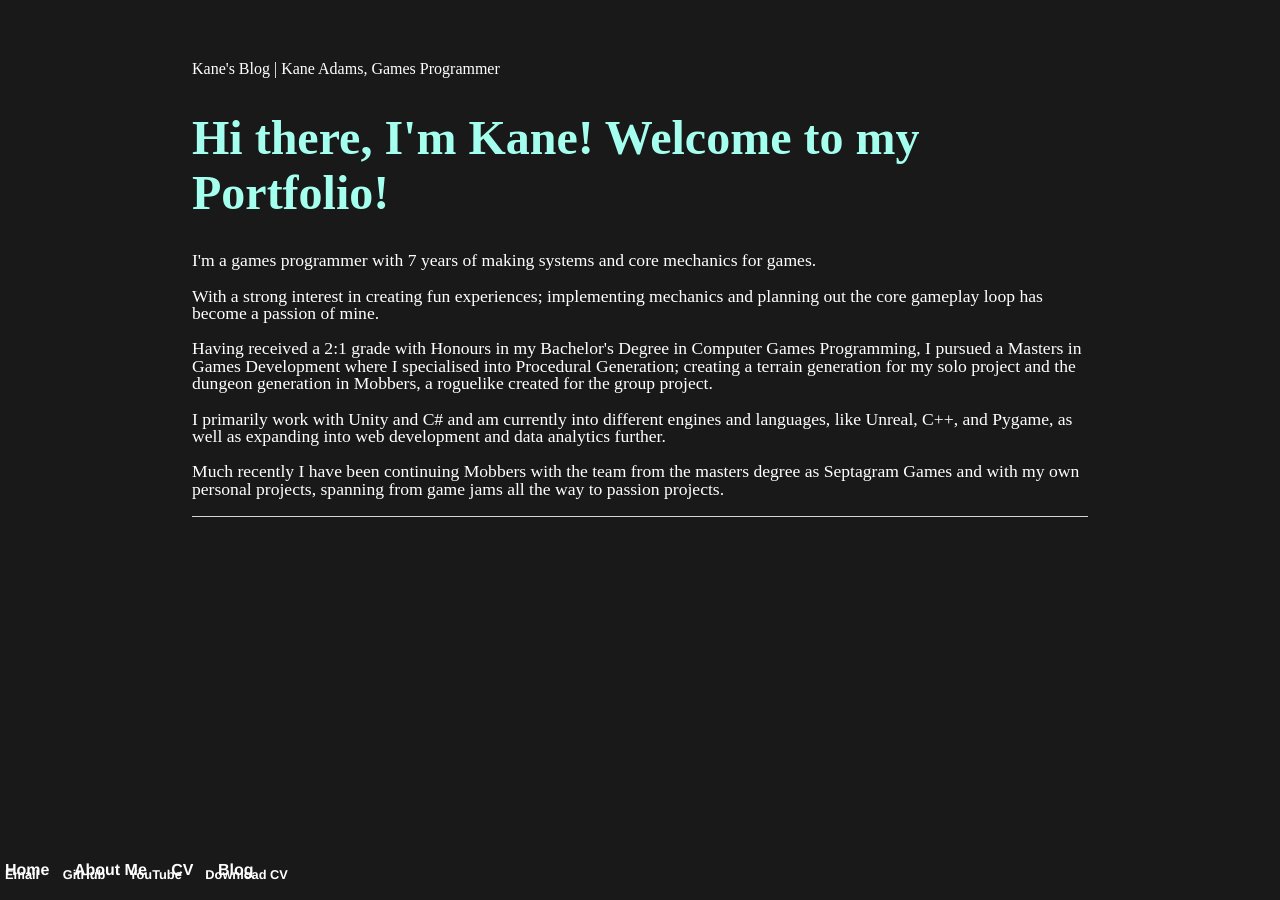
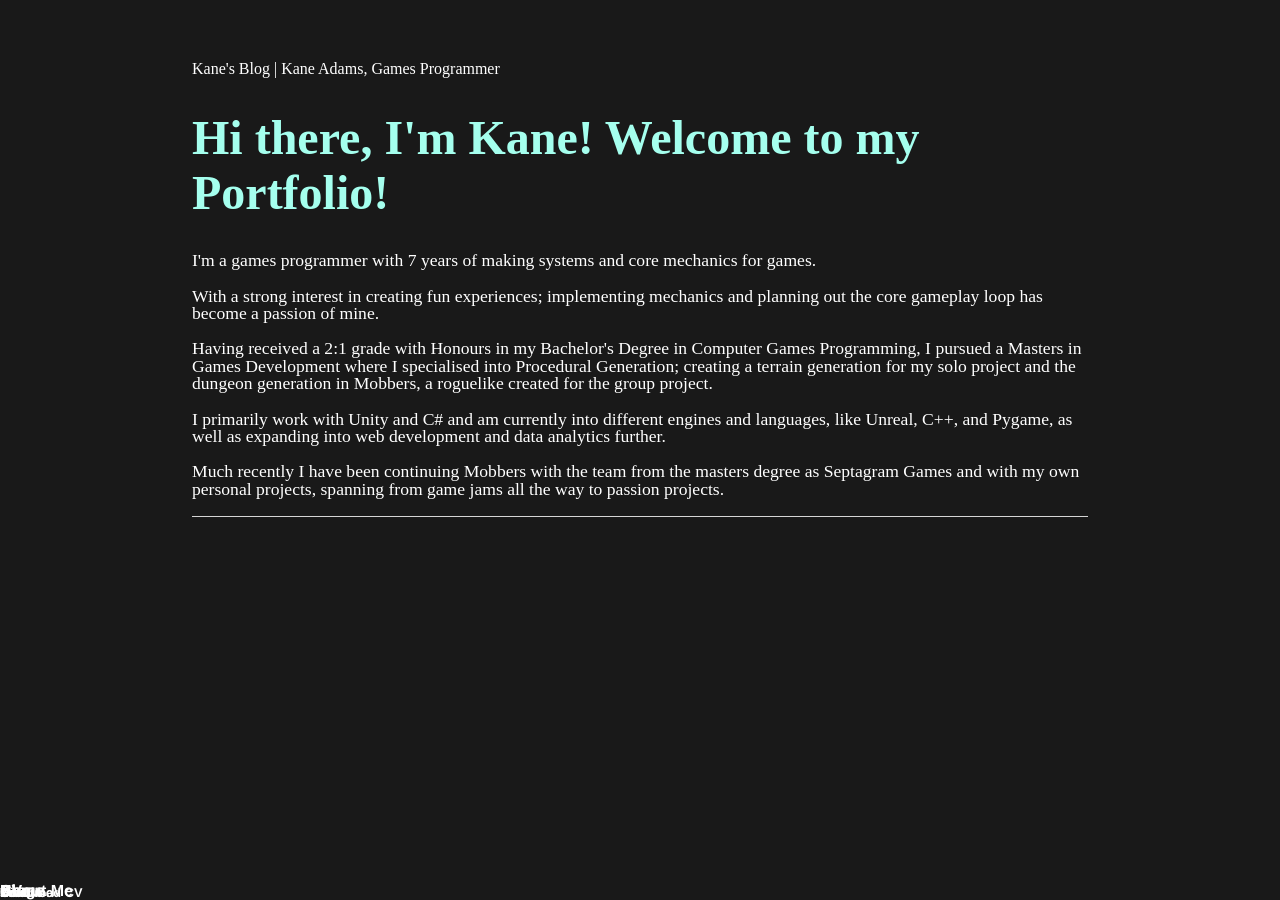
Before and after one commit to KaneAdams-Dev/KaneAdams-Dev.github.io, a Jekyll site: the page built from index.html, in a window 1280 px wide. Built offline with Jekyll 4.4.1, drawn with Linux system fonts in a browser that asks for light colours; Markdown is read by kramdown in place of the engine named in the settings.

Commit message:
Update style.css

```diff
--- a/css/style.css
+++ b/css/style.css
@@ -21,6 +21,12 @@
 nav ul li, footer ul li {
     display: inline;
     margin-right: 20px;
+
+    bottom: 0;
+    left: 0;
+    right: 0;
+    z-index: 5;
+    position: fixed;
 }
 
 a {
```
